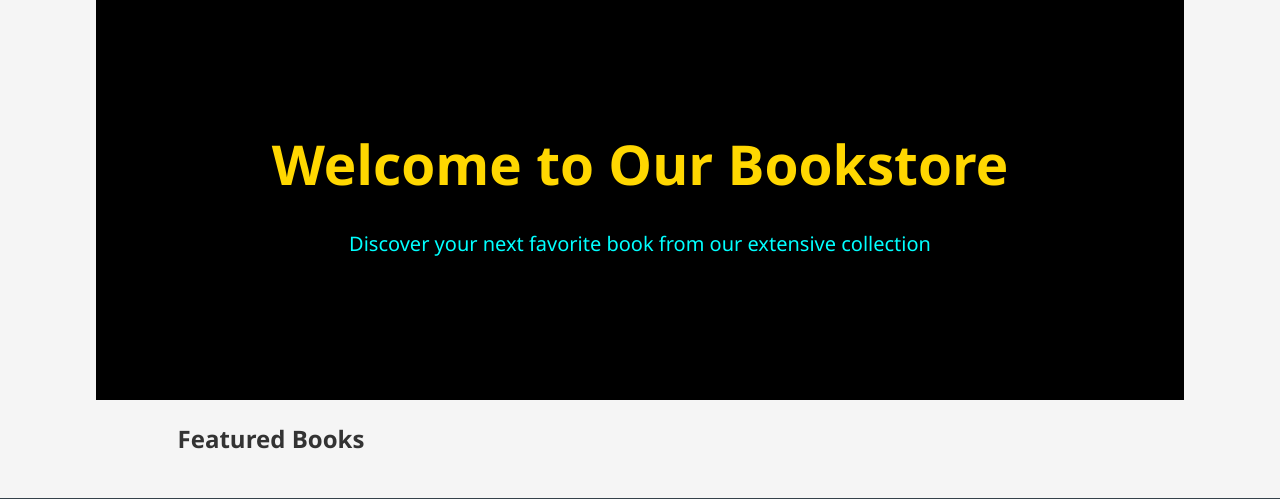
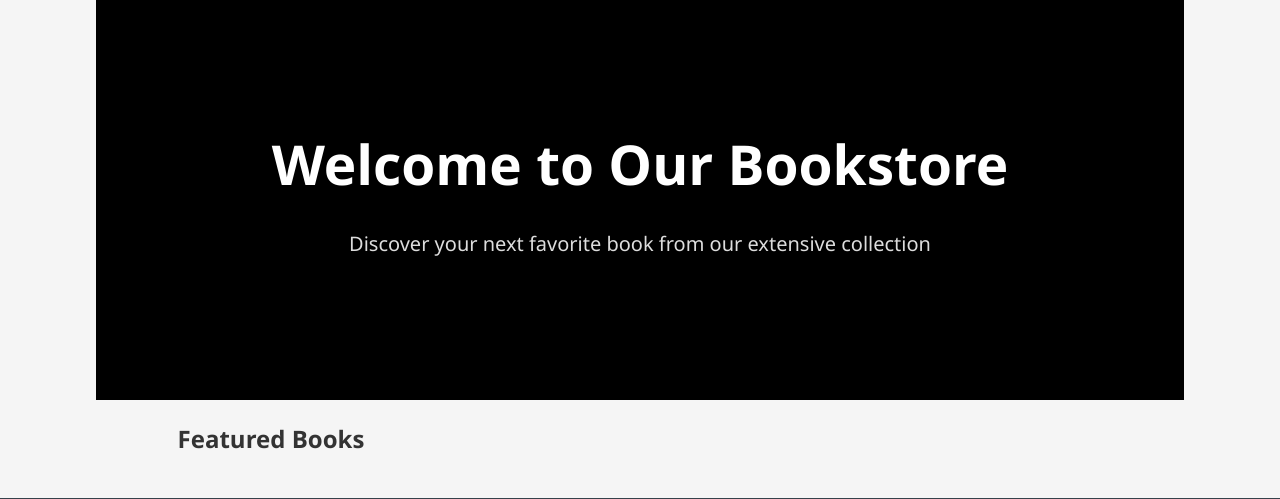
Before and after one commit to dikshaparulekar/bookstore-gcp, a Python web app: template templates/home.html in a window 1280 px wide. Shown: the part 94-593 px from the top of the page. Run offline with Jinja, Linux system fonts and the light colour scheme; the template is opened without the code that fills it, so the values that code supplies are empty.

Commit message:
Update styles.css

```diff
--- a/static/styles.css
+++ b/static/styles.css
@@ -81,15 +81,16 @@ header a:hover {
     font-size: 55px;
     font-weight: 700;
     margin: 0;
-    color: #ffd700;
-    text-shadow: 2px 2px 6px rgba(0, 0, 0, 0.9);
+    color: #ffffff; /* changed from #ffd700 */
+    text-shadow: 2px 2px 8px rgba(0, 0, 0, 0.7);
 }
 
 #showcase p {
     font-size: 20px;
-    color: #00ffff;
-    text-shadow: 1px 1px 4px rgba(0, 0, 0, 0.9);
+    color: #dddddd; /* changed from #00ffff */
+    text-shadow: 1px 1px 6px rgba(0, 0, 0, 0.7);
 }
+
 
 
 /* Book Cards */
```
